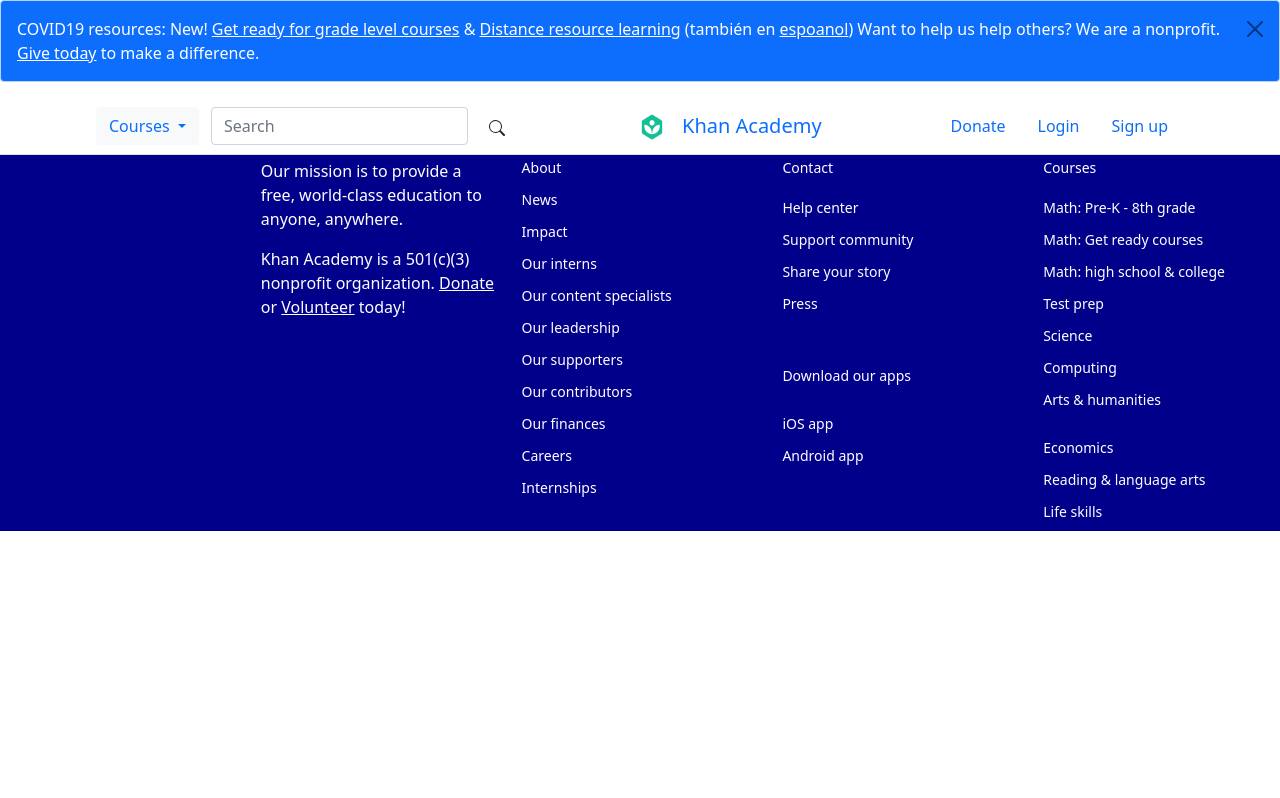
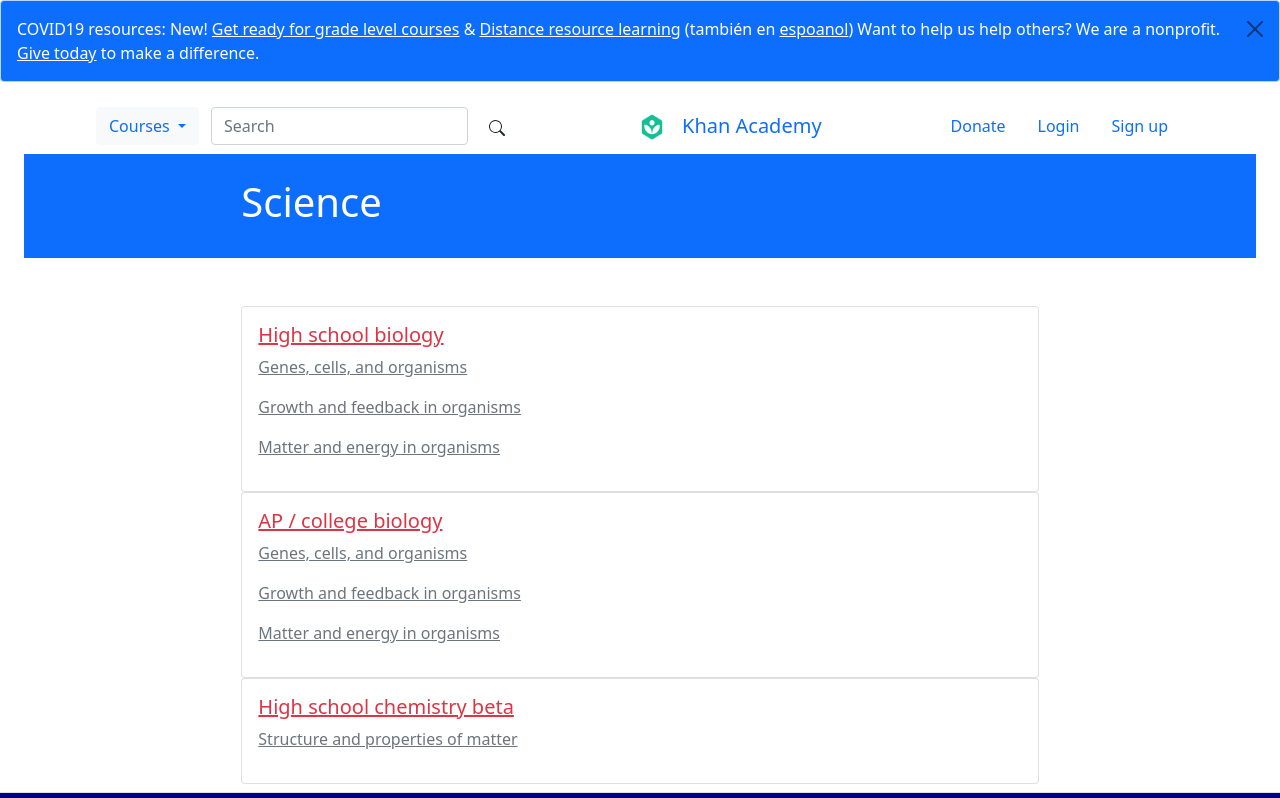
Before and after one commit to joshuaglendon/CS230, an Angular app: page /science in a window 1280 px wide. Before the commit this address led to /. Shown: the top 798 px of the page. Built offline with nearby package versions, Linux system fonts and the light colour scheme.

Commit message:
Improved lab assignment 4

```diff
--- a/src/app/app-routing.module.ts
+++ b/src/app/app-routing.module.ts
@@ -1,5 +1,6 @@
 import { NgModule } from '@angular/core';
 import { RouterModule, Routes } from '@angular/router';
+import { CoursesScienceComponent } from './courses/courses-science.component';
 import { DonateComponent } from './header/donate.component';
 import { LoginComponent } from './header/login.component';
 import { SignupComponent } from './header/signup.component';
@@ -10,7 +11,8 @@
   { path: 'login', component: LoginComponent },
   { path: 'signup', component: SignupComponent },
   { path: 'home', component: HomeComponent},
-  { path: '', redirectTo: '/home', pathMatch: 'full'}
+  { path: '', redirectTo: '/home', pathMatch: 'full'},
+  { path: 'science', component: CoursesScienceComponent}
 ];
 
 @NgModule({
--- a/src/app/app.module.ts
+++ b/src/app/app.module.ts
@@ -13,7 +13,8 @@
 import { SignupComponent } from './header/signup.component';
 import { AppRoutingModule } from './app-routing.module';
 import { HomeComponent } from './home/home.component';
-
+import { CoursesComponent } from './courses/courses.component';
+import { CoursesScienceComponent } from './courses/courses-science.component';
 
 
 
@@ -30,7 +31,8 @@
     LoginComponent,
     SignupComponent,
     HomeComponent,
-
+    CoursesComponent,
+    CoursesScienceComponent
 
   ],
   imports: [
--- /dev/null
+++ b/src/app/courses/courses-science.component.html
@@ -0,0 +1,47 @@
+<div class="container-fluid">
+    <div class="row bg-primary">
+        <div class="col-md-2"></div>
+        <div class="col">
+            <h1 class="text-white pl-5 py-4"> Science </h1>
+        </div>
+    </div>
+    <div class="row pt-5">
+        <div class="col-md-2"></div>
+        <div class="col">
+            <div class="card-columns pb-2">
+                <div class="card">
+                    <div class="card-body">
+                      <div class="col">
+                        <h5 class="text-danger"><a href="#" class="text-danger">High school biology</a></h5>
+                        <p class="text-secondary"><a href="#" class="text-secondary">Genes, cells, and organisms</a></p>
+                        <p class="text-secondary"><a href="#" class="text-secondary">Growth and feedback in organisms</a></p>
+                        <p class="text-secondary"><a href="#" class="text-secondary">Matter and energy in organisms</a></p>
+                    </div>
+                    </div>
+                  </div>
+                  <div class="row"></div>
+                  <div class="card">
+                    <div class="card-body">
+                      <div class="col">
+                        <h5 class="text-danger"><a href="#" class="text-danger">AP / college biology</a></h5>
+                        <p class="text-secondary"><a href="#" class="text-secondary">Genes, cells, and organisms</a></p>
+                        <p class="text-secondary"><a href="#" class="text-secondary">Growth and feedback in organisms</a></p>
+                        <p class="text-secondary"><a href="#" class="text-secondary">Matter and energy in organisms</a></p>
+                    </div>
+                    </div>
+                  </div>
+                  <div class="card">
+                    <div class="card-body">
+                      <div class="col">
+                        <h5 class="text-danger"><a href="#" class="text-danger">High school chemistry beta</a></h5>
+                        <p class="text-secondary"><a href="#" class="text-secondary">Structure and properties of matter</a></p>
+                    </div>
+                    </div>
+                  </div>
+            </div>
+
+        </div>
+        <div class="col-md-2"></div>
+
+    </div>
+</div>
--- /dev/null
+++ b/src/app/courses/courses-science.component.ts
@@ -0,0 +1,14 @@
+import { Component, OnInit } from '@angular/core';
+
+@Component({
+  selector: 'khanacademy-courses-science',
+  templateUrl: './courses-science.component.html',
+})
+export class CoursesScienceComponent implements OnInit {
+
+  constructor() { }
+
+  ngOnInit(): void {
+  }
+
+}
--- /dev/null
+++ b/src/app/courses/courses.component.html
@@ -0,0 +1,13 @@
+<div class="dropdown">
+    <button class="btn btn-light dropdown-toggle text-primary" type="button" id="dropdownMenuButton1" data-bs-toggle="dropdown" aria-expanded="false">
+      Courses
+    </button>
+    <ul class="dropdown-menu p-4 dropdown-menu-light" style="max-width: 1000px;" aria-labelledby="dropdownMenuButton2" >
+      <div class="list-group text-primary">
+        <a routerLink="/science" class="list-group-item-action text-primary">Science</a>
+        <a href="#" class="list-group-item-aciton text-primary" href="#">Math: High School & College</a>
+        <a href="#" class="list-group-item-action text-primary" href="#">Arts & Humanities</a>
+        <a href="#" class="list-group-item-action text-primary" href="#">Reading & Language Arts</a>
+      </div>
+    </ul>
+  </div>
--- /dev/null
+++ b/src/app/courses/courses.component.ts
@@ -0,0 +1,14 @@
+import { Component, OnInit } from '@angular/core';
+
+@Component({
+  selector: 'khanacademy-courses',
+  templateUrl: './courses.component.html',
+})
+export class CoursesComponent implements OnInit {
+
+  constructor() { }
+
+  ngOnInit(): void {
+  }
+
+}
--- a/src/app/header/donate.component.html
+++ b/src/app/header/donate.component.html
@@ -1 +1,13 @@
 <app-alert>Loaing Alert</app-alert>
+
+<div class="row">
+    <div class="col px-5 py-5">
+        <h5 class="justify-content-center">Give the gift of life-changing education!</h5>
+        <p class="text-secondary">Anjali lives with her family in a one-room tenement in India, but dreams of changing the world. Learn how she’s using Khan Academy to get there.</p>
+    </div>
+    <div class="col px-5 py-5">
+        <div class="embed-responsive embed-responsive-16by9">
+            <iframe class="embed-responsive-item" src="https://youtu.be/VltFqtzwS6o"></iframe>
+          </div>
+    </div>
+</div>
--- a/src/app/header/top-nav-bar.component.html
+++ b/src/app/header/top-nav-bar.component.html
@@ -4,19 +4,7 @@
 </div>
 <nav class="navbar mx-5 px-5">
 
-    <div class="dropdown">
-      <button class="btn btn-light dropdown-toggle text-primary" type="button" id="dropdownMenuButton1" data-bs-toggle="dropdown" aria-expanded="false">
-        Courses
-      </button>
-      <ul class="dropdown-menu p-4 dropdown-menu-light" style="max-width: 1000px;" aria-labelledby="dropdownMenuButton2" >
-        <div class="list-group text-primary">
-          <a href="#" class="list-group-item-action text-primary">Science</a>
-          <a href="#" class="list-group-item-aciton text-primary" href="#">Math: High School & College</a>
-          <a href="#" class="list-group-item-action text-primary" href="#">Arts & Humanities</a>
-          <a href="#" class="list-group-item-action text-primary" href="#">Reading & Language Arts</a>
-        </div>
-      </ul>
-    </div>
+    <khanacademy-courses>Loading Courses</khanacademy-courses>
 
     <ul class="nav">
       <div class="container-fluid">
```
